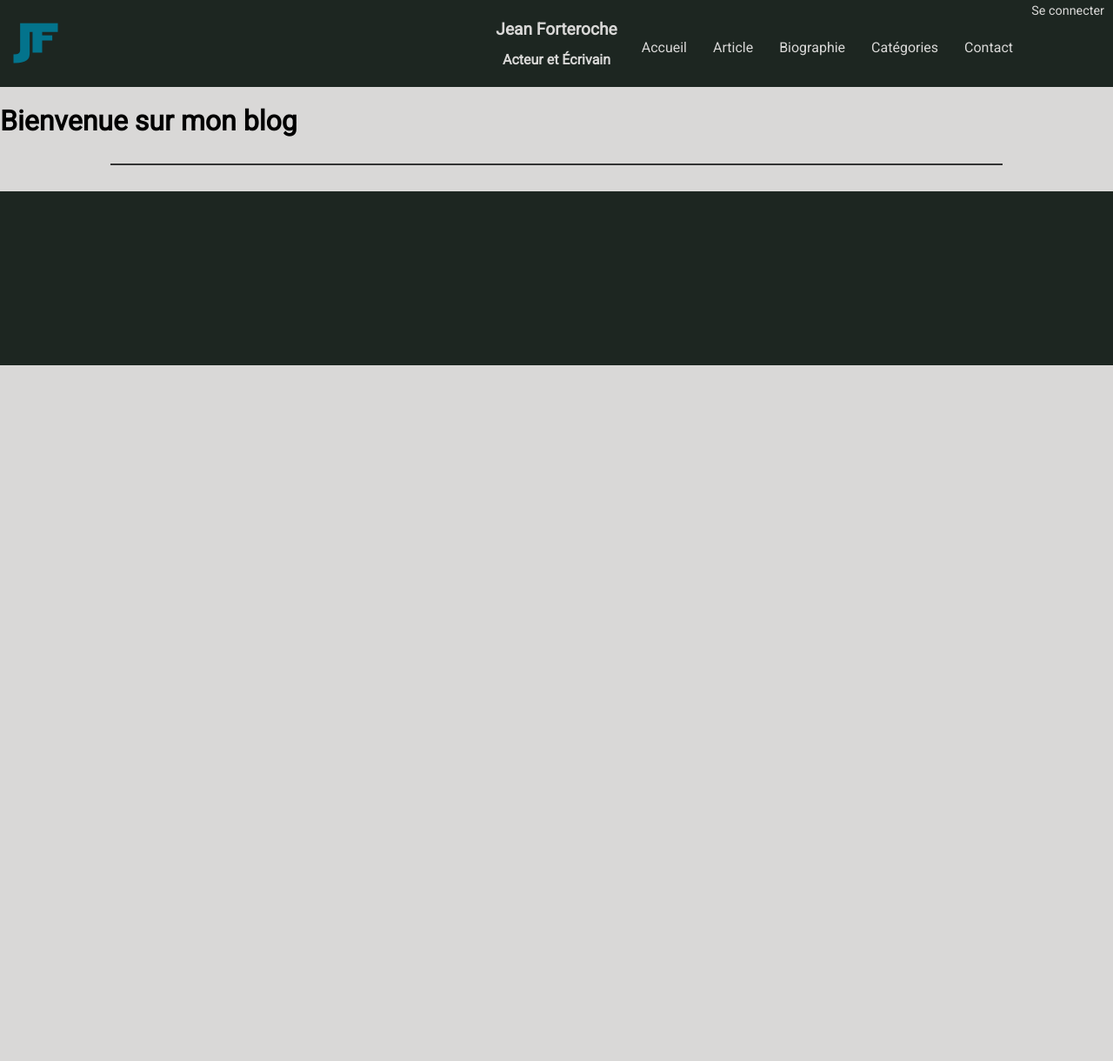
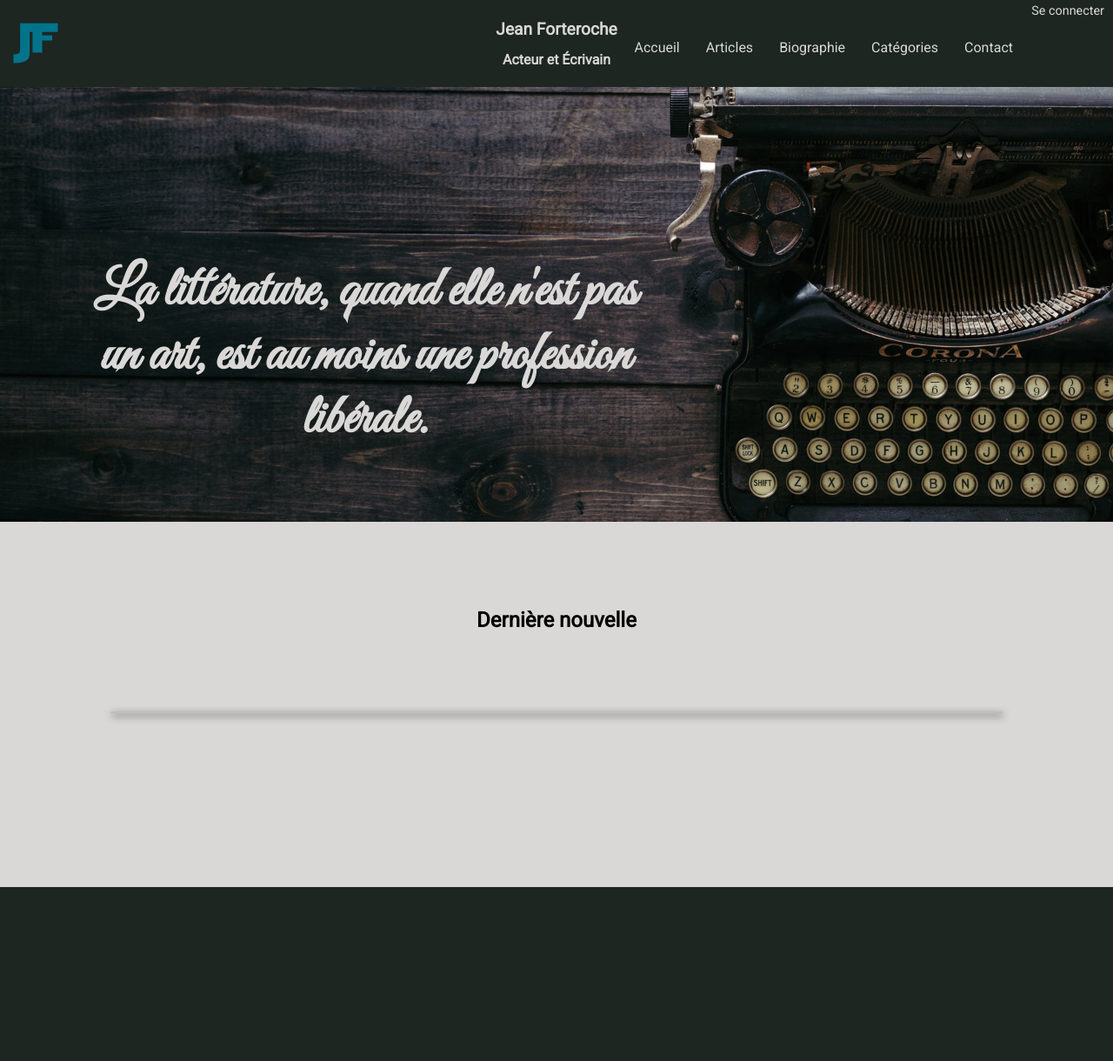
Before and after one commit to EzekielNK/JeanForteroche, a PHP site: template src/view/post/index.php in a window 1280 px wide. Shown: the whole page at 87% size. Before the commit the page ends 420 px from the top, so only its background shows below. Run offline with PHP 8.4, Linux system fonts and the light colour scheme; the template is opened without the code that fills it, so the values that code supplies are empty; some libraries are stand-ins or nearby versions.

Commit message:
Test design

```diff
--- a/public/css/style.css
+++ b/public/css/style.css
@@ -80,6 +80,37 @@ a:hover{
 #container-nav  li{
     margin: 0 15px;
 }
+#main{
+    position: relative;
+    display: flex;
+    flex-direction: column;
+    min-height: 100vh;
+}
+
+.container h2{
+    margin: 600px auto 0;
+    text-align: center;
+}
+.test{
+    position: absolute;
+    width: 100%;
+    background: url(../img/img12.jpg);
+    height: 500px;
+
+    background-size: cover;
+    background-position: 50% 50%;
+}
+.test h1{
+    font-family: 'Great Vibes', cursive, sans-serif;
+    text-align: center;
+    margin-top: 200px;
+    color: var(--body-color);
+    font-size: 4em;
+    width: 50%;
+    margin-left: 100px;
+    height: auto;
+}
+
                                         /* Grid: Posts */
 
 .post{
@@ -93,8 +124,14 @@ a:hover{
     max-width: 1500px;
     width: 80%;
     height: auto;
-    margin: 30px auto;
-    border: 1px solid #333;
+    margin: 90px auto 200px;
+    /*background-color: var(--dark-color);*/
+    border-radius: 6px 6px 0 0;
+
+}
+.post, .card{
+    border: 1px solid rgba(0, 0, 0, 0.12);
+    box-shadow: 1px 3px 8px rgba(0, 0, 0, 0.8);
 }
 .card{
     width: 330px;
@@ -115,7 +152,7 @@ a:hover{
     height: 530px;
     grid-template: repeat(2, 100px) 50px repeat(2, 100px) 80px / repeat(3, 110px);
     background-color: #f1f1f1;
-    border-radius: 5px;
+    border-radius: 6px;
 }
 .card:first-child >.card-body{
     grid-template: repeat(2, 100px) 50px repeat(2, 100px) 80px / repeat(3, 355px);
--- a/src/Model/PostTable.php
+++ b/src/Model/PostTable.php
@@ -14,7 +14,7 @@ class PostTable extends Connection
      */
     public function getPosts(): PDOStatement
     {
-        $sql = "SELECT * FROM posts ORDER BY created_at DESC LIMIT 8";
+        $sql = "SELECT * FROM posts ORDER BY created_at DESC LIMIT 5";
         return $this->createQuery($sql);
     }
 
--- a/src/view/layouts/default.php
+++ b/src/view/layouts/default.php
@@ -22,7 +22,8 @@
             <link rel="shortcut icon" href="">
             <!-- Google Font -->
             <link href="https://fonts.googleapis.com/css2?family=Roboto&display=swap" rel="stylesheet">
-            <!-- FontAwesome -->
+            <link href="https://fonts.googleapis.com/css2?family=Great+Vibes&display=swap" rel="stylesheet">
+        <!-- FontAwesome -->
             <link rel="stylesheet" href="https://use.fontawesome.com/releases/v5.13.1/css/all.css">
             <!-- Normalize css and our css -->
             <link rel="stylesheet" type="text/css" media="screen" href="css/normalize.css">
@@ -41,7 +42,7 @@
             <nav id="container-nav">
                 <ul class="container-ul">
                     <li><a href="#">Accueil</a></li>
-                    <li><a href="#">Article</a></li>
+                    <li><a href="#">Articles</a></li>
                     <li><a href="#">Biographie</a></li>
                     <li><a href="#">Catégories</a></li>
                     <li><a href="#">Contact</a></li>
@@ -49,7 +50,10 @@
             </nav>
         </header>
 
-        <section>
+        <section id="main">
+            <div class="test">
+                <h1>La littérature, quand elle n'est pas un art, est au moins une profession libérale.</h1>
+            </div>
             <div class="container">
                 <?= $content ?>
             </div>
--- a/src/view/post/index.php
+++ b/src/view/post/index.php
@@ -15,7 +15,7 @@ $post = $posts->fetch()
 
 ?>
 
-<h1>Bienvenue sur mon blog</h1>
+<h2> Dernière nouvelle</h2>
 
 <div class="post">
     <?php foreach ($posts as $post): ?>
```
Also changed, not shown: public/img/img10.jpg (added), public/img/img11.jpg (added), public/img/img12.jpg (added), public/img/img2.jpg (added), public/img/img4.jpg (added), public/img/img5.jpg (added), 5 other files.
